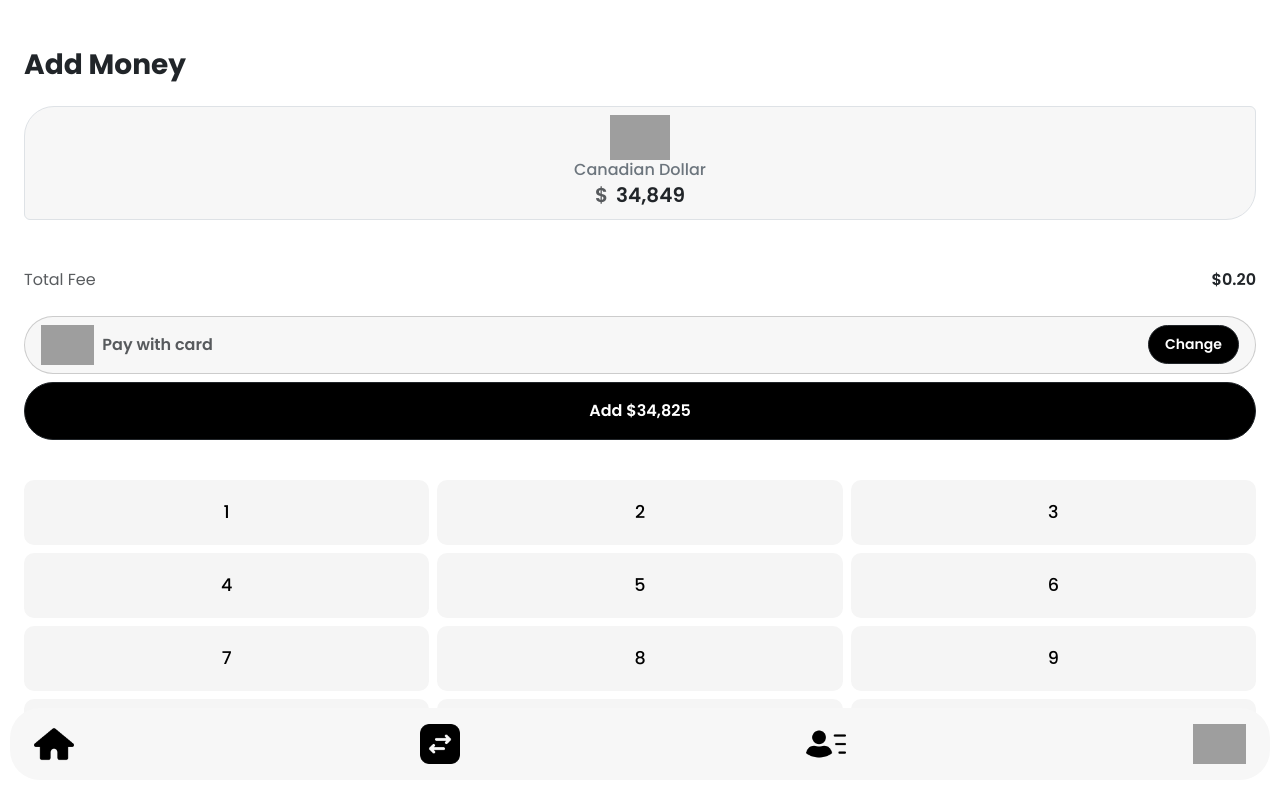
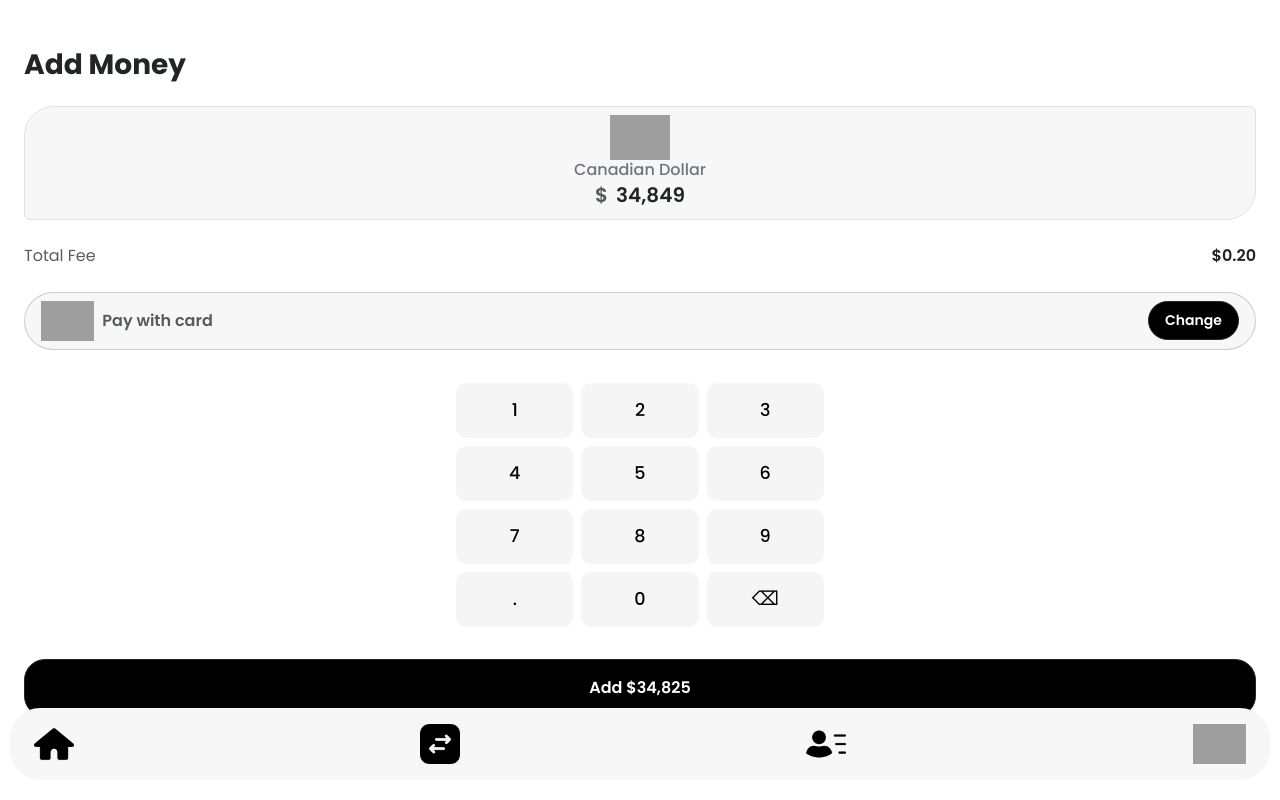
Before and after one commit to keatonmurray/swift, a React app in the folder frontend/: page /deposit in a window 1280 px wide. Built offline with nearby package versions, Linux system fonts and the light colour scheme; grey boxes are pictures that could not be loaded; the HTML template or start-up script is replaced by a standard one.

Commit message:
redesigning deposit page

```diff
--- a/frontend/src/App.css
+++ b/frontend/src/App.css
@@ -312,7 +312,8 @@ button.btn.cancel-btn.fw-semibold.border-0.px-3.py-2 {
   display: none;
 }
 
-.swift.transfer .set-amount button {
+.swift.transfer .set-amount button,
+.swift.deposit .set-amount button  {
   border-radius: 21px;
 }
 
@@ -463,20 +464,17 @@ button.btn.cancel-btn.fw-semibold.border-0.px-3.py-2 {
 }
 
 .swift.deposit .set-amount {
-  padding: 0 !important;
-  margin: 5vh 0 !important;
+  height: 50vh;              /* responsive height relative to viewport */
+  max-height: 500px;         /* optional max height */
+  min-height: 200px;         /* optional min height */
+  display: flex;
+  align-items: center;       /* vertical centering */
+  justify-content: center;   /* horizontal centering */
+  box-sizing: border-box;    /* ensures padding doesn't break centering */
 }
 
-@media (max-width: 768px) {
-  .swift.deposit .set-amount {
-    margin: 3vh 0; /* smaller margin on tablets/mobiles */
-  }
-}
-
-@media (max-width: 480px) {
-  .swift.deposit .set-amount {
-    margin: 2vh 0; /* even smaller on mobile */
-  }
+.swift.deposit .set-amount .d-flex {
+  padding: 0 20px;
 }
 
 .swift.deposit .set-amount .keypad {
@@ -485,7 +483,7 @@ button.btn.cancel-btn.fw-semibold.border-0.px-3.py-2 {
 
 .swift.deposit .set-amount .key-btn {
   width: 100%;
-  height: 65px;
+  height: 55px;
   border: none;
   border-radius: 10px;
   background-color: #f5f5f5;
--- a/frontend/src/pages/Deposit.jsx
+++ b/frontend/src/pages/Deposit.jsx
@@ -15,7 +15,7 @@ const Deposit = () => {
                     </h1>
                 </div>
             </div>
-            <div className="d-flex justify-content-between mt-5">
+            <div className="d-flex justify-content-between mt-4">
                 <span className="text-muted">Total Fee</span>
                 <span className="fw-semibold">$0.20</span>
             </div>
@@ -27,14 +27,12 @@ const Deposit = () => {
                             <span className="text-muted fw-semibold">Pay with card</span>
                         </div>
                         <div className="d-flex align-items-center">
-
                             <button className="btn btn-dark custom-rounded fw-semibold btn-sm py-2 px-3">Change</button>
                         </div>
                     </div>
                 </div>
-                <button className="btn btn-dark w-100 py-3 fw-semibold custom-rounded">Add $34,825</button>
             </div>
-            <div className="set-amount p-4 w-100">
+            <div className="set-amount w-100 flex-column">
                 <div className="d-flex justify-content-center">
                     <div className="keypad">
                         <div className="row g-2">
@@ -51,6 +49,9 @@ const Deposit = () => {
                         </div>
                     </div>
                 </div>
+                <div className="flex-row w-100 mt-3">
+                    <button className="send-money btn btn-dark w-100 my-3 py-3 fw-semibold">Add $34,825</button>
+                </div>
             </div>
         </div>
     </div>
```
